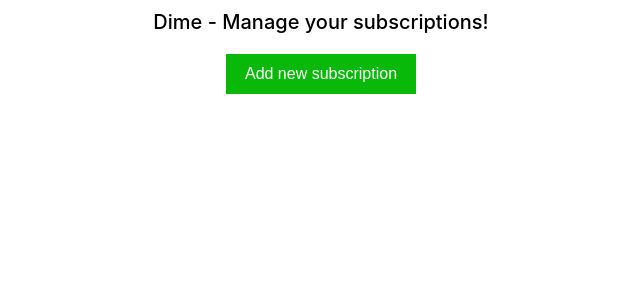
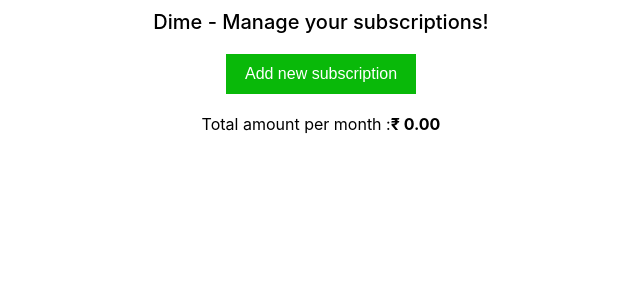
Before and after one commit to abhidatta0/Dime-Project, a React (Create React App) app: page / in a window 1280 px wide. Shown: the top 300 px of the page, without its empty margins (319-959 px from the left). Built offline with nearby package versions, Linux system fonts and the light colour scheme.

Commit message:
Hide source code in production and add feature to view total amount spending on subscriptions per month

```diff
--- a/package.json
+++ b/package.json
@@ -18,7 +18,7 @@
   },
   "scripts": {
     "start": "react-scripts start",
-    "build": "react-scripts build",
+    "build": "GENERATE_SOURCEMAP=false react-scripts build",
     "test": "react-scripts test",
     "eject": "react-scripts eject"
   },
--- a/src/common/Input/index.jsx
+++ b/src/common/Input/index.jsx
@@ -38,7 +38,7 @@ Input.propTypes = {
   type: PropTypes.string,
   onChange: PropTypes.func,
   name: PropTypes.string,
-  value: PropTypes.string,
+  value: PropTypes.any,
   minValue: PropTypes.string,
   maxValue: PropTypes.string,
 };
--- a/src/components/ViewSubscriptionComponent/index.jsx
+++ b/src/components/ViewSubscriptionComponent/index.jsx
@@ -12,7 +12,16 @@ class ViewSubscriptionComponent extends Component {
   };
   render() {
     const { subscriptions } = this.props;
-    const element =
+    const totalPermonth = subscriptions.reduce((acc, sub) => {
+      const { cycle, amount } = sub;
+      if (cycle === 'y') {
+        return acc + parseInt(amount) / 12;
+      }
+      else {
+        return acc + parseInt(amount)
+      }
+    }, 0);
+    const cardViewHtml =
       subscriptions ? (
         <>
           {subscriptions.map((subscription) => (
@@ -30,7 +39,12 @@ class ViewSubscriptionComponent extends Component {
             <p>No subscriptions added yet!</p>
           </div>
         );
-    return <div className={Style.subscriptionsContainer}>{element}</div>;
+    return <div className={Style.wrapperDiv}>
+      <div className={Style.headerDiv}>Total amount per month : <span className={Style.highlight}>  ₹ {totalPermonth.toFixed(2)}</span></div>
+      <div className={Style.subscriptionsContainer}>
+        {cardViewHtml}
+      </div>
+    </div>;
   }
 }
 
--- a/src/components/ViewSubscriptionComponent/style.module.scss
+++ b/src/components/ViewSubscriptionComponent/style.module.scss
@@ -1,9 +1,19 @@
-.subscriptionsContainer {
+.wrapperDiv{
   width: 50%;
   margin: auto;
-  display: flex;
-  flex-flow: row wrap;
-  justify-content: space-around;
+  .headerDiv{
+    display: flex;
+    justify-content: center;
+    margin: 1rem 0;
+    .highlight{
+      font-weight: 700;
+    }
+  }
+  .subscriptionsContainer {
+    display: flex;
+    flex-flow: row wrap;
+    justify-content: space-around;
+  }
 }
 
 .detailCard {
```
Also changed, not shown: 1 other file (tests, documents, lock files or other folders).
